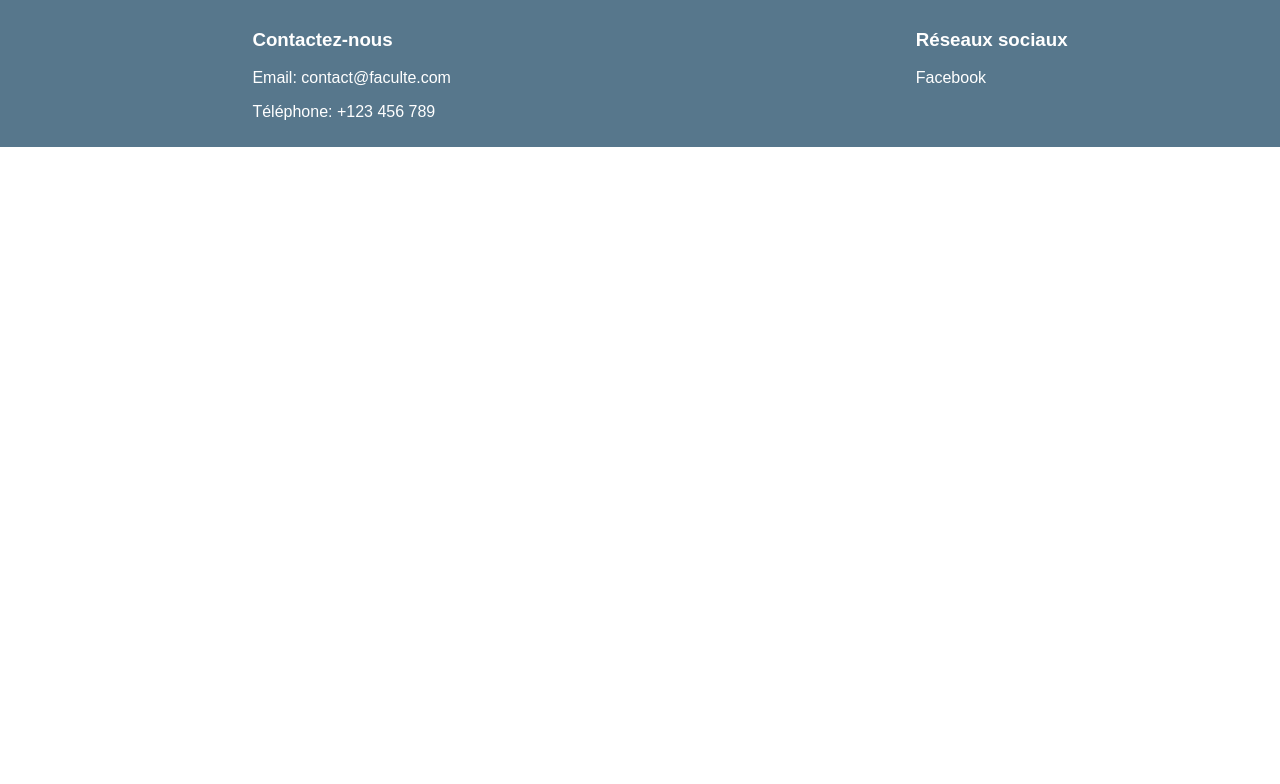
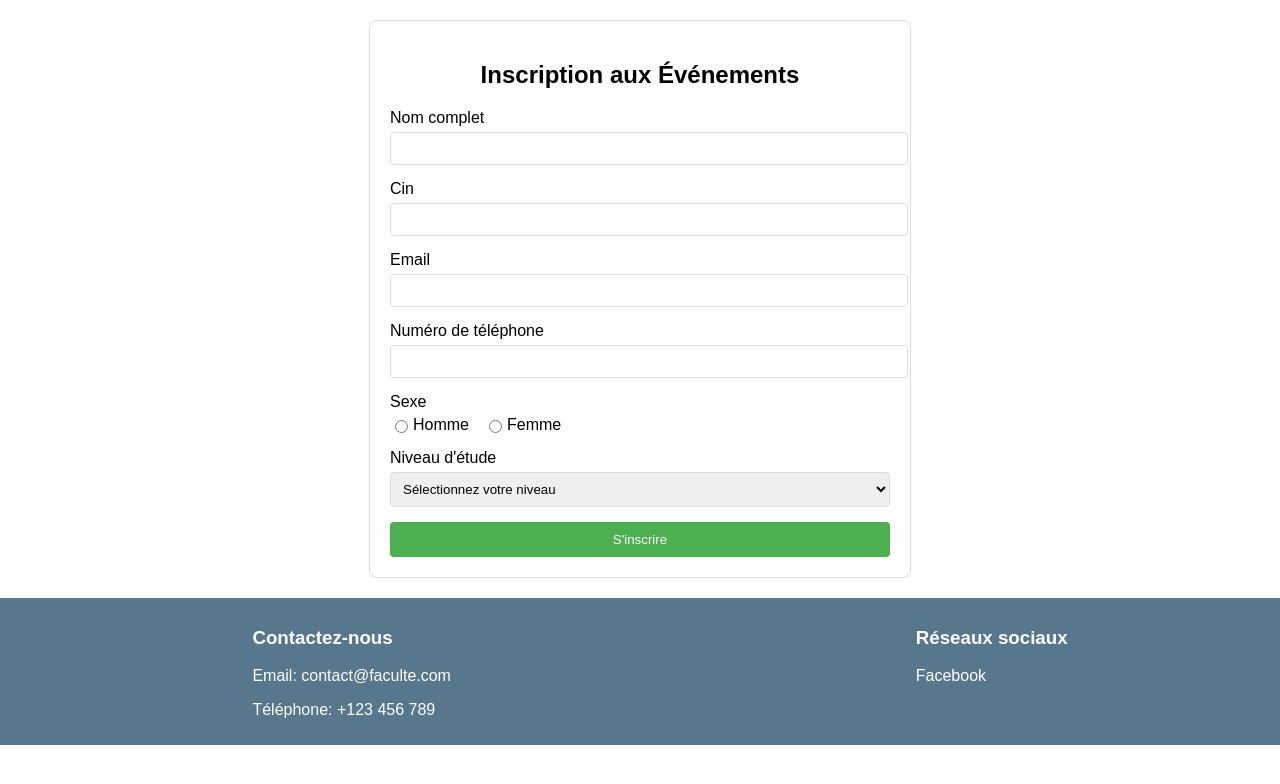
Before and after one commit to yousfiines/pfe, a React (Create React App) app in the folder frontEnd/: page /eventForm in a window 1280 px wide. Shown: the top 784 px of the page. Built offline with nearby package versions, Linux system fonts and the light colour scheme.

Commit message:
modifucation

```diff
--- a/frontEnd/package.json
+++ b/frontEnd/package.json
@@ -14,6 +14,7 @@
     "cors": "^2.8.5",
     "cra-template": "1.2.0",
     "express": "^4.21.2",
+    "framer-motion": "^12.6.3",
     "lottie-react": "^2.4.1",
     "mysql2": "^3.14.0",
     "react": "^18.3.1",
--- a/frontEnd/src/App.js
+++ b/frontEnd/src/App.js
@@ -8,8 +8,8 @@ import Inscription from "./pages/inscription.js";
 import InscriptionEN from "./pages/inscriptionEN.js";
 import Enseignant from "./pages/enseignant.js";
 import { useLocation } from "react-router-dom";
-
-
+import EventForm from "../src/pages/eventForm.js"
+import Licence from "./pages/licence.js"
 function App() {
   return (
     <Router>
@@ -42,7 +42,8 @@ function AppContent() {
         <Route path="/inscription" element={<Inscription />} />
         <Route path="/inscriptionEn" element={<InscriptionEN />} />
         <Route path="/enseignant" element={<Enseignant />} />
-
+        <Route path="/eventForm" element={<EventForm/>}/>
+        <Route path="/licence" element={<Licence/>}/>
       </Routes>
 
       <Footer />
--- a/frontEnd/src/components/layout/Header/header.js
+++ b/frontEnd/src/components/layout/Header/header.js
@@ -35,7 +35,7 @@ const Header = () => {
   const programs = [
     {
       title: "Licence",
-      description: "Découvrir notre programme de licence",
+      description: "Découvrir la liste des filières universitaire",
       image: licencee,
       path: "licence",
     },
@@ -63,7 +63,7 @@ const Header = () => {
           <a href="#evenements" onClick={() => scrollToSection(newsSectionRef)}>Événements</a>
           <a href="#contact" onClick={() => scrollToSection(contactSectionRef)}>Contact</a> {/* Lien modifié */}
           <a href="/connexion">Se connecter</a>
-
+          < a href="/eventForm">event</a>
         </nav>
       </header>
 
@@ -233,8 +233,11 @@ const Header = () => {
       <section className="news-section" ref={newsSectionRef} id="evenements">
         <h2>Actualités et événements</h2>
         <div className="news-grid">
+
           <div className="news-card">
+
             <h3>Conférence sur l'IA</h3>
+
             <p>Rejoignez notre conférence sur l'intelligence artificielle.</p>
           </div>
           <div className="news-card">
--- /dev/null
+++ b/frontEnd/src/pages/eventForm.js
@@ -0,0 +1,232 @@
+import React, { useState } from 'react';
+
+const EventRegistrationForm = () => {
+  const [formData, setFormData] = useState({
+    nom: '',
+    cin: '',
+    email: '',
+    tele: '',
+    sexe: '',
+    niveauEtude: ''
+  });
+
+  const [submitStatus, setSubmitStatus] = useState(null);
+
+  const handleChange = (e) => {
+    const { name, value } = e.target;
+    setFormData(prev => ({
+      ...prev,
+      [name]: value
+    }));
+  };
+
+  const handleSubmit = (e) => {
+    e.preventDefault();
+
+    // Validation
+    if (!formData.nom || !formData.cin || !formData.email || !formData.tele || !formData.sexe || !formData.niveauEtude) {
+      setSubmitStatus('error');
+      return;
+    }
+
+    // Simulation d'envoi
+    console.log('Formulaire soumis:', formData);
+    setSubmitStatus('success');
+    setFormData({
+      nom: '',
+      cin: '',
+      email: '',
+      tele: '',
+      sexe: '',
+      niveauEtude: ''
+    });
+  };
+
+  return (
+    <div style={{
+      maxWidth: '500px',
+      margin: '20px auto',
+      padding: '20px',
+      border: '1px solid #ddd',
+      borderRadius: '8px'
+    }}>
+      <h2 style={{ textAlign: 'center' }}>Inscription aux Événements</h2>
+
+      {submitStatus === 'success' && (
+        <div style={{
+          padding: '10px',
+          margin: '10px 0',
+          backgroundColor: '#d4edda',
+          color: '#155724',
+          borderRadius: '4px'
+        }}>
+          Inscription réussie! Un email de confirmation a été envoyé.
+        </div>
+      )}
+
+      {submitStatus === 'error' && (
+        <div style={{
+          padding: '10px',
+          margin: '10px 0',
+          backgroundColor: '#f8d7da',
+          color: '#721c24',
+          borderRadius: '4px'
+        }}>
+          Veuillez remplir tous les champs obligatoires.
+        </div>
+      )}
+
+      <form onSubmit={handleSubmit}>
+        <div style={{ marginBottom: '15px' }}>
+          <label style={{ display: 'block', marginBottom: '5px' }}>
+            Nom complet
+          </label>
+          <input
+            type="text"
+            name="nom"
+            value={formData.nom}
+            onChange={handleChange}
+            style={{
+              width: '100%',
+              padding: '8px',
+              border: '1px solid #ddd',
+              borderRadius: '4px'
+            }}
+            required
+          />
+        </div>
+
+        <div style={{ marginBottom: '15px' }}>
+          <label style={{ display: 'block', marginBottom: '5px' }}>
+            Cin
+          </label>
+          <input
+            type="text"
+            name="cin"
+            value={formData.cin}
+            onChange={handleChange}
+            style={{
+              width: '100%',
+              padding: '8px',
+              border: '1px solid #ddd',
+              borderRadius: '4px'
+            }}
+            required
+          />
+        </div>
+
+        <div style={{ marginBottom: '15px' }}>
+          <label style={{ display: 'block', marginBottom: '5px' }}>
+            Email
+          </label>
+          <input
+            type="email"
+            name="email"
+            value={formData.email}
+            onChange={handleChange}
+            style={{
+              width: '100%',
+              padding: '8px',
+              border: '1px solid #ddd',
+              borderRadius: '4px'
+            }}
+            required
+          />
+        </div>
+
+        <div style={{ marginBottom: '15px' }}>
+          <label style={{ display: 'block', marginBottom: '5px' }}>
+            Numéro de téléphone
+          </label>
+          <input
+            type="tel"
+            name="tele"
+            value={formData.tele}
+            onChange={handleChange}
+            style={{
+              width: '100%',
+              padding: '8px',
+              border: '1px solid #ddd',
+              borderRadius: '4px'
+            }}
+            required
+          />
+        </div>
+
+        {/* Boutons radio pour le sexe */}
+        <div style={{ marginBottom: '15px' }}>
+          <label style={{ display: 'block', marginBottom: '5px' }}>
+            Sexe
+          </label>
+          <div style={{ display: 'flex', gap: '15px' }}>
+            <label style={{ display: 'flex', alignItems: 'center' }}>
+              <input
+                type="radio"
+                name="sexe"
+                value="homme"
+                checked={formData.sexe === 'homme'}
+                onChange={handleChange}
+                style={{ marginRight: '5px' }}
+                required
+              />
+              Homme
+            </label>
+            <label style={{ display: 'flex', alignItems: 'center' }}>
+              <input
+                type="radio"
+                name="sexe"
+                value="femme"
+                checked={formData.sexe === 'femme'}
+                onChange={handleChange}
+                style={{ marginRight: '5px' }}
+                required
+              />
+              Femme
+            </label>
+          </div>
+        </div>
+
+        {/* Liste déroulante pour le niveau d'étude */}
+        <div style={{ marginBottom: '15px' }}>
+          <label style={{ display: 'block', marginBottom: '5px' }}>
+            Niveau d'étude
+          </label>
+          <select
+            name="niveauEtude"
+            value={formData.niveauEtude}
+            onChange={handleChange}
+            style={{
+              width: '100%',
+              padding: '8px',
+              border: '1px solid #ddd',
+              borderRadius: '4px'
+            }}
+            required
+          >
+            <option value="">Sélectionnez votre niveau</option>
+            <option value="Licence">Licence</option>
+            <option value="Master">Master</option>
+            <option value="Doctorat">Doctorat</option>
+          </select>
+        </div>
+
+        <button
+          type="submit"
+          style={{
+            width: '100%',
+            padding: '10px',
+            backgroundColor: '#4CAF50',
+            color: 'white',
+            border: 'none',
+            borderRadius: '4px',
+            cursor: 'pointer'
+          }}
+        >
+          S'inscrire
+        </button>
+      </form>
+    </div>
+  );
+};
+
+export default EventRegistrationForm;
--- a/frontEnd/src/pages/licence.js
+++ b/frontEnd/src/pages/licence.js
@@ -1,55 +1,106 @@
 import React from 'react';
-import "../pages/styles.css" // Importez le fichier CSS pour les styles
-import image1 from './image1.jpg'; // Importez les images
-import image2 from './image2.jpg';
 
-function Accueil() {
+const ListeComponent = () => {
+  // Style container
+  const containerStyle = {
+    maxWidth: '600px',
+    margin: '2rem auto',
+    padding: '1rem',
+    fontFamily: 'Arial, sans-serif'
+  };
+
+  // Style titre
+  const titreStyle = {
+    color: '#2c3e50',
+    textAlign: 'center',
+    marginBottom: '1.5rem'
+  };
+
+  // Style liste
+  const listeStyle = {
+    listStyle: 'none',
+    padding: 0,
+    margin: 0
+  };
+
+  // Style élément
+  const elementStyle = {
+    display: 'flex',
+    justifyContent: 'space-between',
+    alignItems: 'center',
+    padding: '1rem',
+    marginBottom: '0.5rem',
+    backgroundColor: '#f8f9fa',
+    borderRadius: '8px',
+    boxShadow: '0 2px 4px rgba(0, 0, 0, 0.1)',
+    transition: 'transform 0.2s ease'
+  };
+
+  // Style élément hover
+  const elementHoverStyle = {
+    ...elementStyle,
+    transform: 'translateY(-2px)',
+    backgroundColor: '#e9ecef'
+  };
+
+  // Style infos
+  const infosStyle = {
+    display: 'flex',
+    flexDirection: 'column'
+  };
+
+  // Style nom
+  const nomStyle = {
+    fontWeight: 'bold',
+    fontSize: '1.1rem',
+    marginBottom: '0.3rem'
+  };
+
+  // Style couleur
+  const couleurStyle = {
+    fontSize: '0.9rem',
+    opacity: 0.8
+  };
+
+  // Style prix
+  const prixStyle = {
+    fontWeight: 'bold',
+    color: '#2ecc71',
+    fontSize: '1.2rem'
+  };
+
+  // Données de la liste
+  const elements = [
+    { id: 1, nom: 'Science informatique'},
+    { id: 2, nom: 'Agroalimentaire' },
+    { id: 3, nom: "Technologie de l'information et de la communication" },
+    { id: 4, nom: "Math et pyhsique"},
+
+  ];
+
   return (
-    <div className="accueil-page"> {/* Conteneur principal */}
-      <header>
-
-      </header>
-
-      <main>
-        <section className="content-block">
-          <img src={image1} alt="Image 1" />
-          <a href="/lsi1">
-            <div className="course-item">
-              <h2>LSI1</h2>
+    <div style={containerStyle}>
+      <h1 style={titreStyle}>Liste des filières universitaire</h1>
+      <ul style={listeStyle}>
+        {elements.map((element) => (
+          <li
+            key={element.id}
+            style={elementStyle}
+            onMouseEnter={(e) => e.currentTarget.style.transform = 'translateY(-2px)'}
+            onMouseLeave={(e) => e.currentTarget.style.transform = ''}
+          >
+            <div style={infosStyle}>
+              <span style={nomStyle}>{element.nom}</span>
+              <span style={{ ...couleurStyle, color: element.couleur }}>
+                {element.couleur}
+              </span>
             </div>
-          </a>
-        </section>
-
-        <section className="content-block">
-          <img src={image2} alt="Image 2" />
-          <a href="/lsi2">
-            <div>
-              <h2>LSI2</h2>
-            </div>
-          </a>
-        </section>
-
-        <section className="content-block">
-          <img src={image2} alt="Image 2" />
-          <a href="/lsi3">
-            <div>
-              <h2>LSI3</h2>
-            </div>
-          </a>
-        </section>
-      </main>
-
-      <footer>
-        <p>&copy; 2024 Mon Site. Tous droits réservés.</p>
-        <nav className="footer-nav">
-          <ul>
-            <li><a href="/">Accueil</a></li>
-            <li><a href="/contact">Contact</a></li>
-          </ul>
-        </nav>
-      </footer>
+            <span style={prixStyle}>{element.prix} </span>
+          </li>
+        ))}
+      </ul>
     </div>
   );
-}
+};
 
-export default Accueil;
+export default ListeComponent;
```
Also changed, not shown: 1 other file (tests, documents, lock files or other folders).
